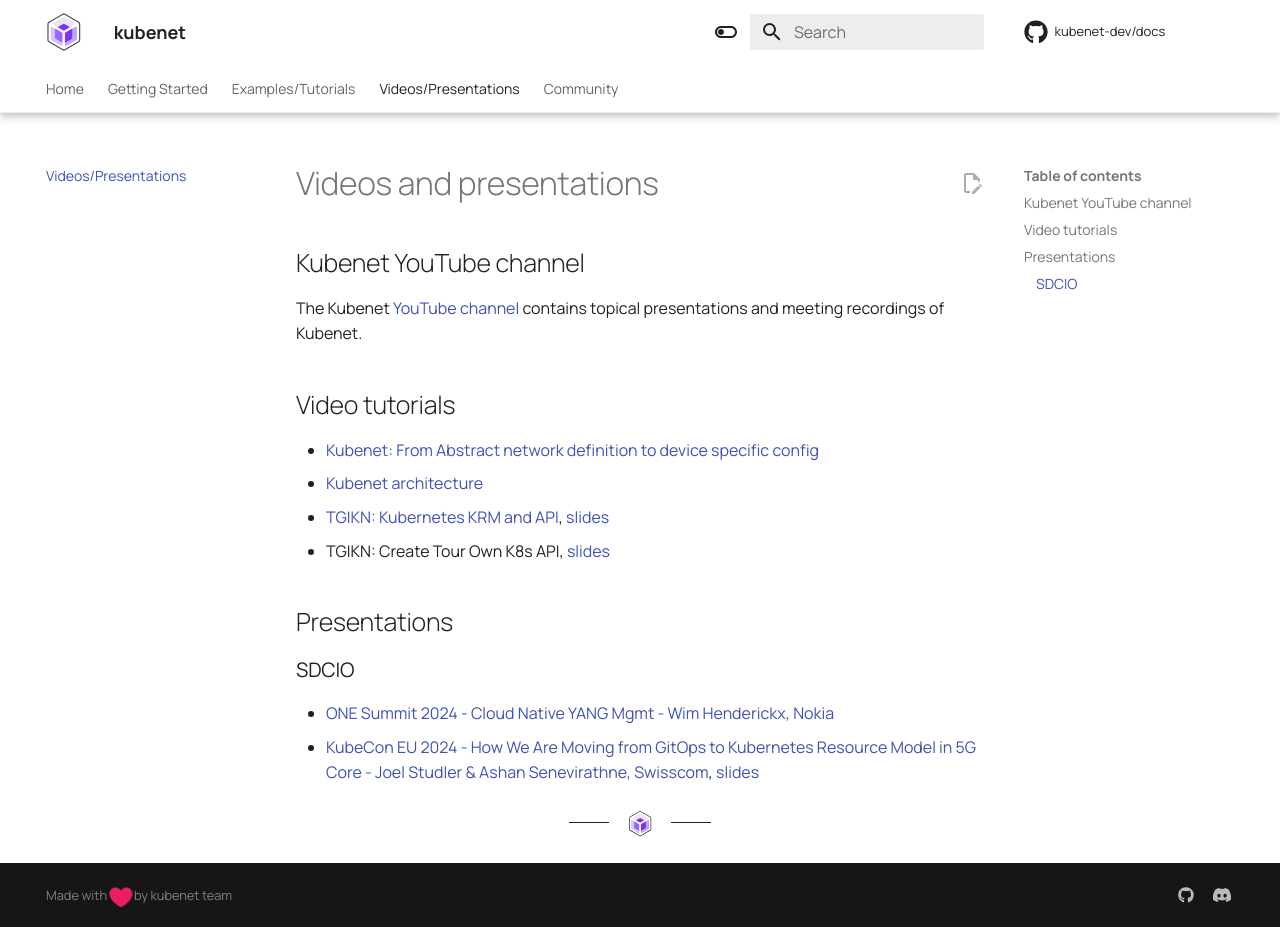
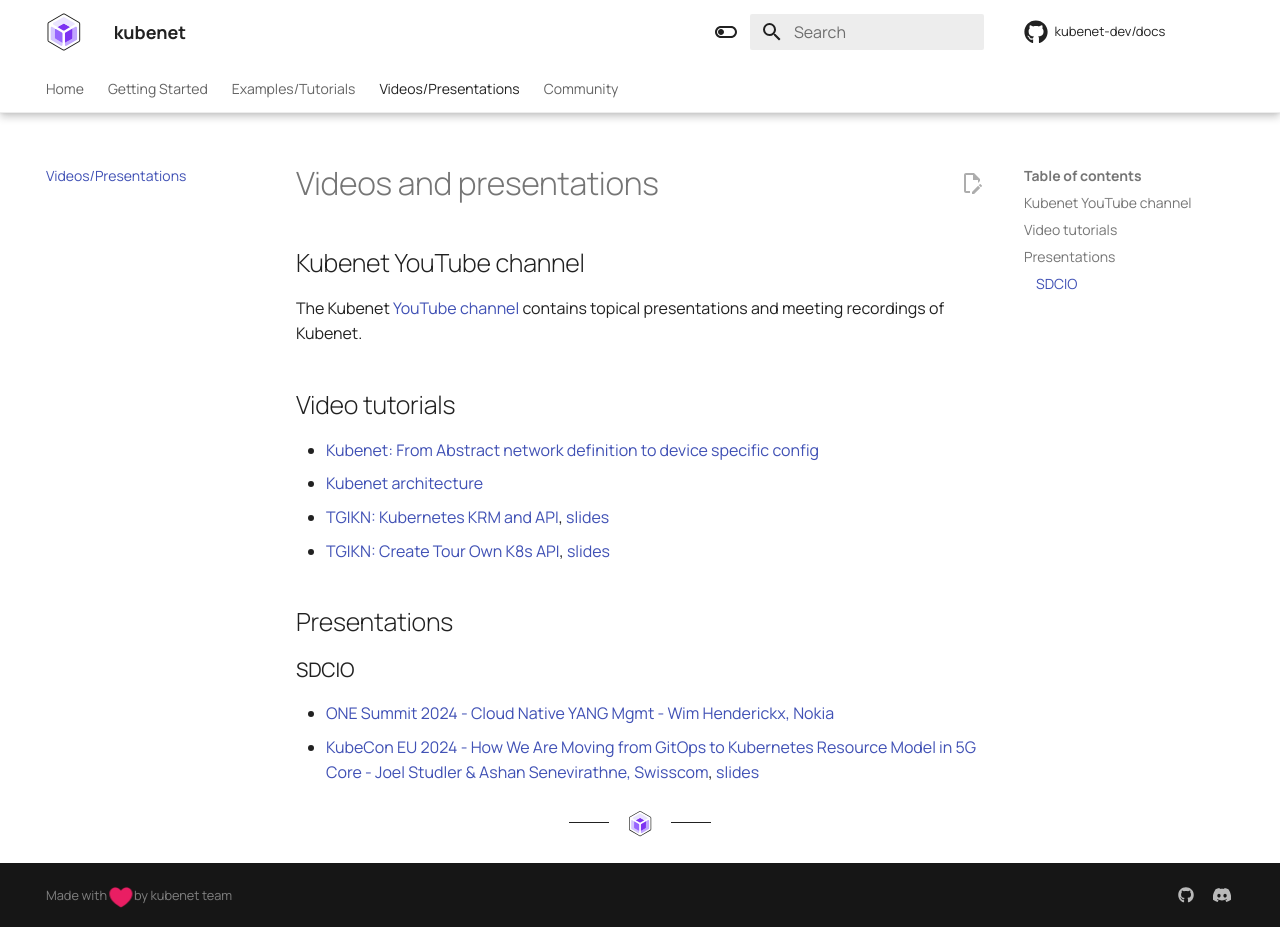
Before and after one commit to kubenet-dev/docs, an MkDocs documentation site: the page built from docs/03-videos/01_videos.md, in a window 1280 px wide and 927 px high. Built offline with MkDocs 1.6.1 and Material for MkDocs 9.7.7, drawn with Linux system fonts in a browser that asks for light colours; comment, search, counter and statistics services are not loaded; part of the change alters nothing that is shown.

```diff
--- a/docs/03-videos/01_videos.md
+++ b/docs/03-videos/01_videos.md
@@ -10,7 +10,7 @@ presentations and meeting recordings of Kubenet.
 * [Kubenet: From Abstract network definition to device specific config](https://www.youtube.com/watch?v=PIFCdoTJdZg)
 * [Kubenet architecture](https://www.youtube.com/watch?v=_a01lxAX1pQ)
 * [TGIKN: Kubernetes KRM and API](https://www.youtube.com/watch?v=8xrQG6Zzzxo), [slides](https://docs.google.com/presentation/d/1Zk5tGQ6DFu2D_rAs3XcKNnHuIRyaIxosjHFsw9zT-MQ/edit?usp=sharing)
-* TGIKN: Create Tour Own K8s API, [slides](https://docs.google.com/presentation/d/1kqXToBXkG2R4zf8sP5dpPt0QuJm7WrWhmbME7sJgtSo/edit#slide=id.p)
+* [TGIKN: Create Tour Own K8s API](https://youtu.be/tXg7Rq0u-es?si=ghL_Hg8xZ3q77PUH), [slides](https://docs.google.com/presentation/d/1kqXToBXkG2R4zf8sP5dpPt0QuJm7WrWhmbME7sJgtSo/edit#slide=id.p)
 
 ## Presentations
 
```
